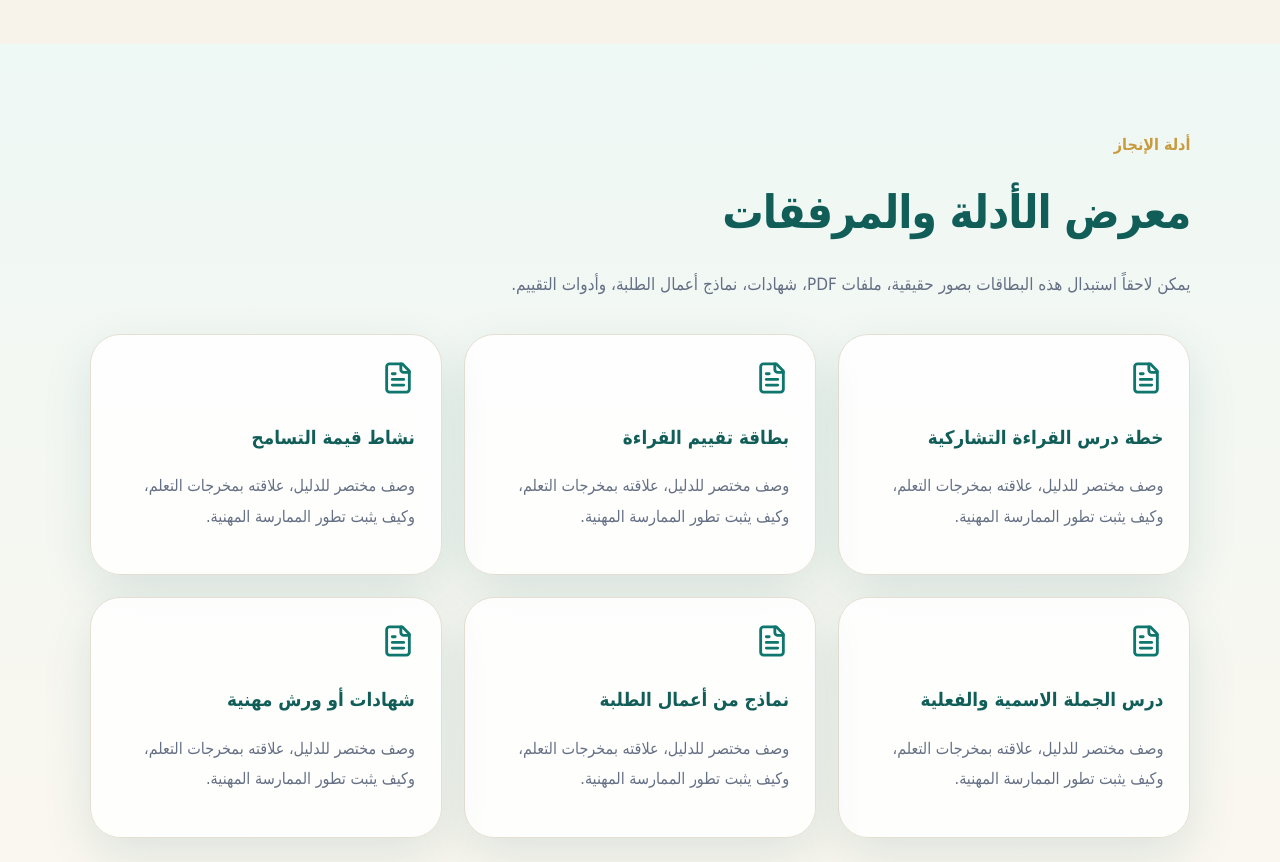
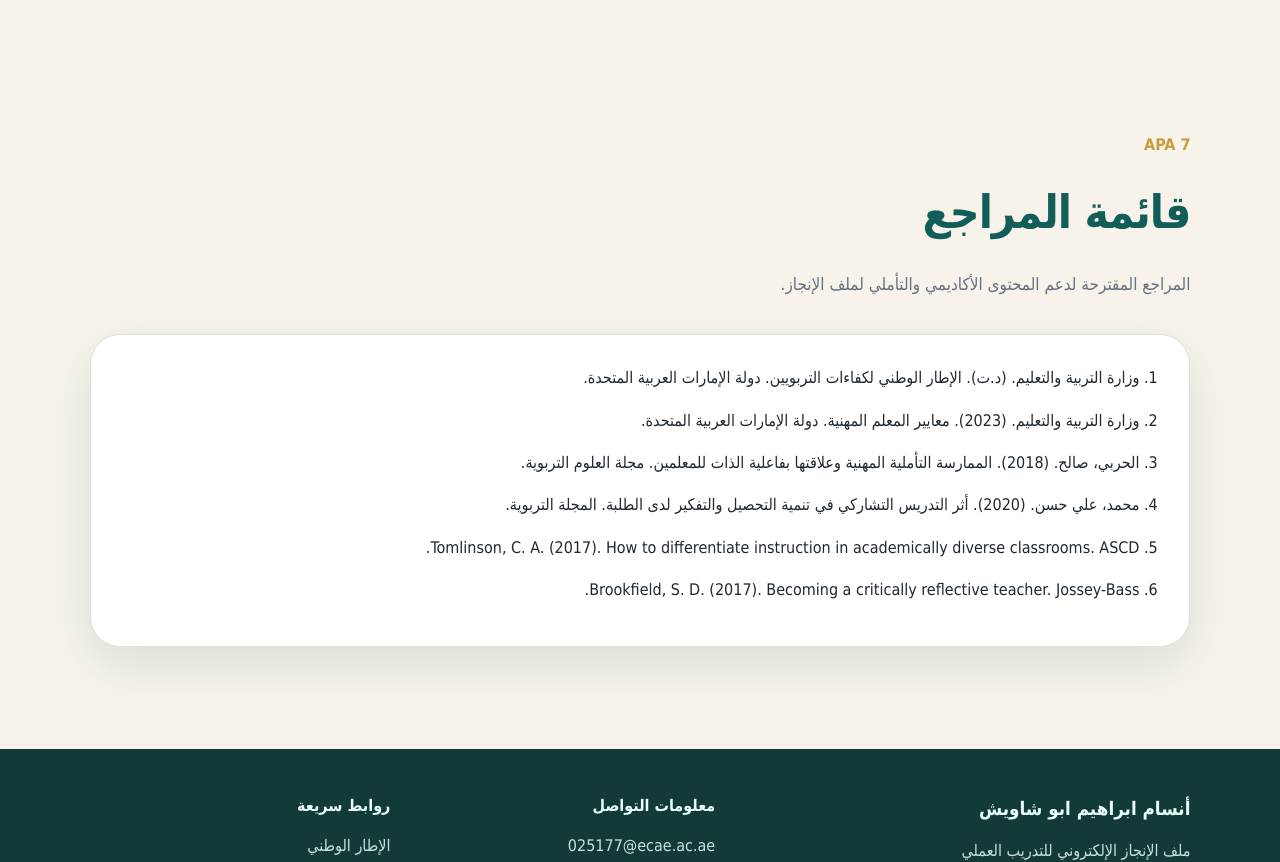
Before and after one commit to momkenanna/final, a Next.js app: page / in a window 1280 px wide. Shown: the part 8080-8942 px from the top of the page. Built offline with nearby package versions, Linux system fonts and the light colour scheme.

Commit message:
remove placeholder evidence section

```diff
--- a/app/page.tsx
+++ b/app/page.tsx
@@ -344,19 +344,6 @@ export default function Home() {
         </div>
       </section>
 
-      <section id="evidence" className="section soft-bg">
-        <SectionTitle eyebrow="أدلة الإنجاز" title="معرض الأدلة والمرفقات" text="يمكن لاحقاً استبدال هذه البطاقات بصور حقيقية، ملفات PDF، شهادات، نماذج أعمال الطلبة، وأدوات التقييم." />
-        <div className="evidence-grid">
-          {['خطة درس القراءة التشاركية', 'بطاقة تقييم القراءة', 'نشاط قيمة التسامح', 'درس الجملة الاسمية والفعلية', 'نماذج من أعمال الطلبة', 'شهادات أو ورش مهنية'].map((item) => (
-            <article className="evidence-card" key={item}>
-              <FileText />
-              <h3>{item}</h3>
-              <p>وصف مختصر للدليل، علاقته بمخرجات التعلم، وكيف يثبت تطور الممارسة المهنية.</p>
-            </article>
-          ))}
-        </div>
-      </section>
-
       <section id="references" className="section">
         <SectionTitle eyebrow="APA 7" title="قائمة المراجع" text="المراجع المقترحة لدعم المحتوى الأكاديمي والتأملي لملف الإنجاز." />
         <ol className="references-list">
```
